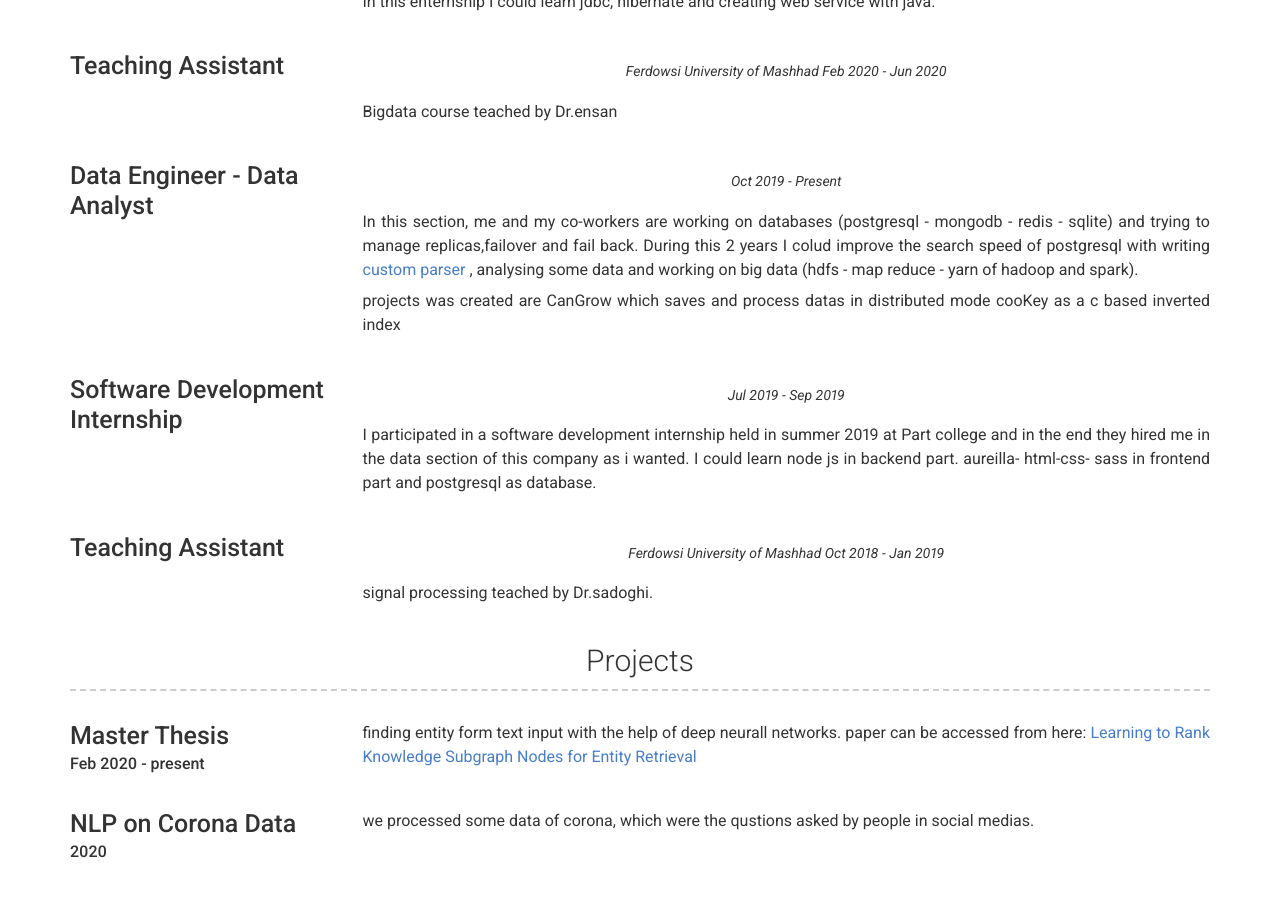
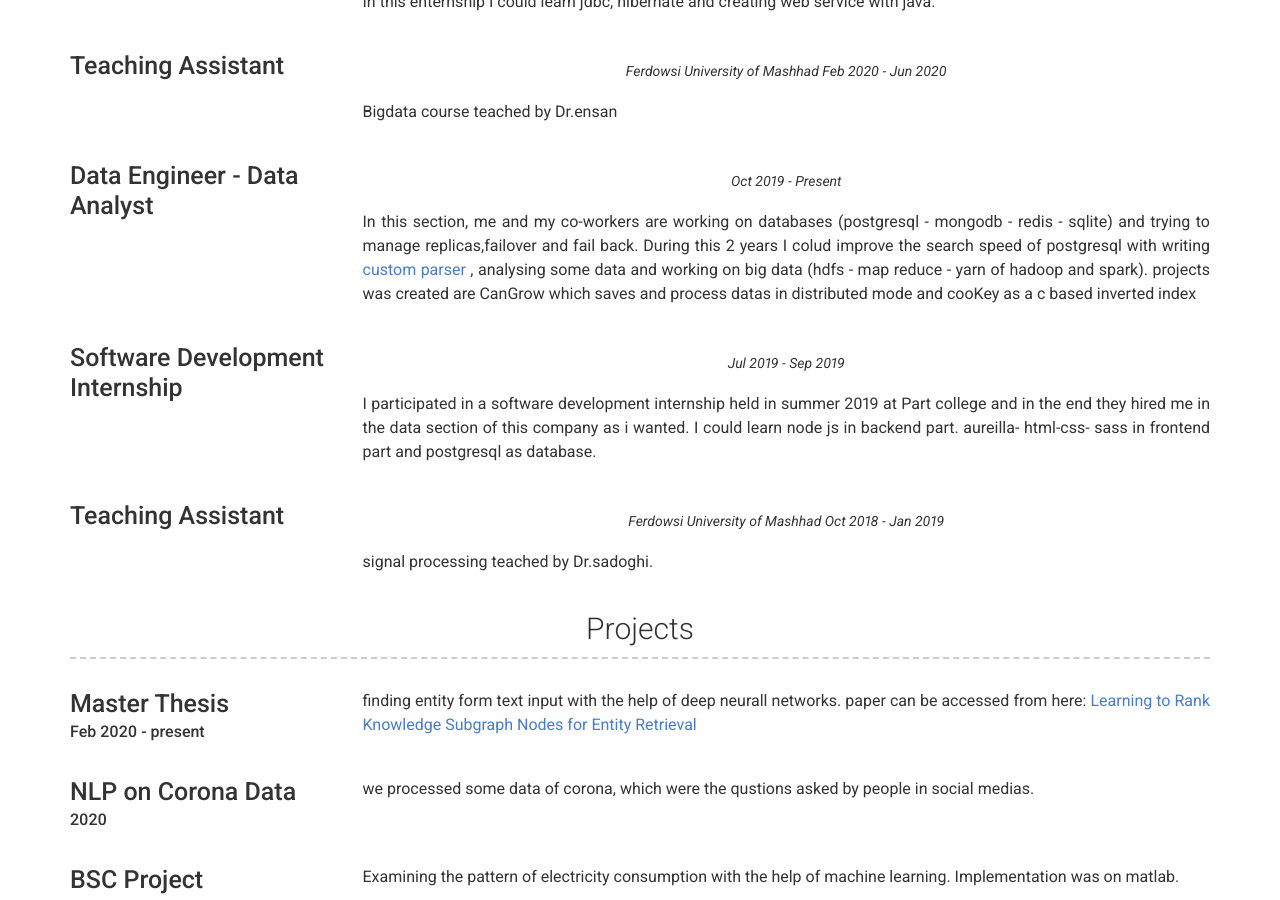
Before and after one commit to zahramahani/zahramahani.github.io, a Jekyll site: the page built from index.md, in a window 1280 px wide and 900 px high, scrolled down 823 px. Built offline with Jekyll 4.4.1, drawn with Linux system fonts in a browser that asks for light colours; nearby versions of some CDN libraries.

Commit message:
Update _config.yml

```diff
--- a/_config.yml
+++ b/_config.yml
@@ -63,10 +63,9 @@ content:
         description: | # this will include new lines to allow paragraphs
           In this section, me and my co-workers are working on databases (postgresql - mongodb - redis - sqlite) and trying to manage replicas,failover and fail back.
           During this 2 years I colud improve the search speed of postgresql with writing <a href="https://github.com/zahramahani/Comma-Parser"> custom parser </a>, analysing some data and working on big data (hdfs - map reduce - yarn of hadoop and spark).
-
           projects was created are
                CanGrow which saves and process datas in distributed mode
-               cooKey as a c based inverted index
+               and cooKey as a c based inverted index
 
       - layout: left
         title: Software Development Internship
```
